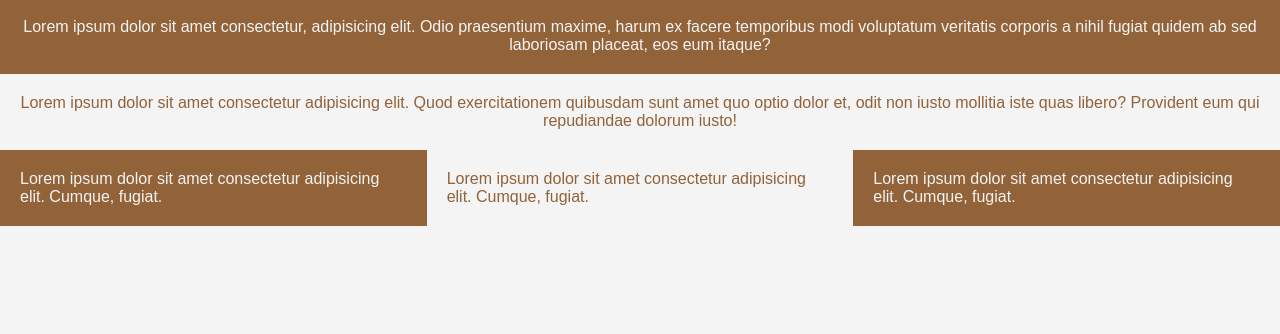
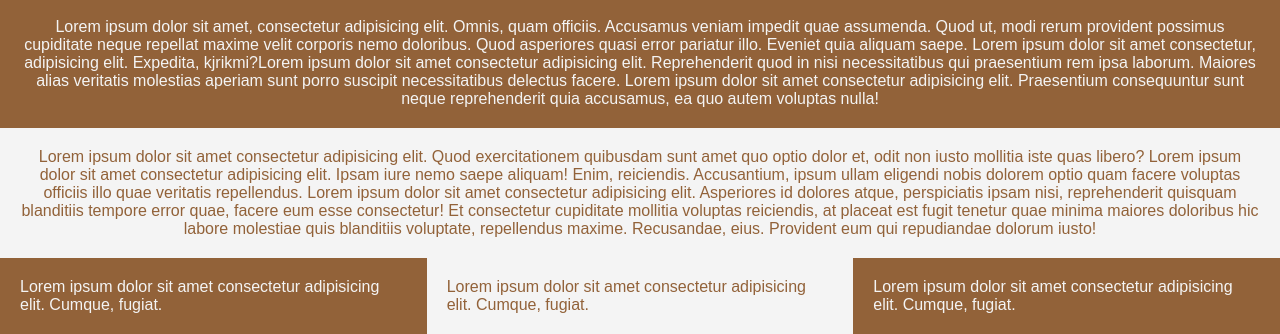
Before and after one commit to vimlnk/Work-with-branches, a plain HTML site: page index.html in a window 1280 px wide. Shown: the part 792-1126 px from the top of the page. Before the commit the page ends 1018 px from the top, so only its background shows below. Drawn offline with Linux system fonts and the light colour scheme.

Commit message:
Change of content

```diff
--- a/index.html
+++ b/index.html
@@ -16,10 +16,10 @@
 
   <main>
     <p id="read-more" class="dark-background">
-      Lorem ipsum dolor sit amet consectetur, adipisicing elit. Odio praesentium maxime, harum ex facere temporibus modi voluptatum veritatis corporis a nihil fugiat quidem ab sed laboriosam placeat, eos eum itaque?
+     Lorem ipsum dolor sit amet, consectetur adipisicing elit. Omnis, quam officiis. Accusamus veniam impedit quae assumenda. Quod ut, modi rerum provident possimus cupiditate neque repellat maxime velit corporis nemo doloribus. Quod asperiores quasi error pariatur illo. Eveniet quia aliquam saepe. Lorem ipsum dolor sit amet consectetur, adipisicing elit. Expedita, kjrikmi?Lorem ipsum dolor sit amet consectetur adipisicing elit. Reprehenderit quod in nisi necessitatibus qui praesentium rem ipsa laborum. Maiores alias veritatis molestias aperiam sunt porro suscipit necessitatibus delectus facere. Lorem ipsum dolor sit amet consectetur adipisicing elit. Praesentium consequuntur sunt neque reprehenderit quia accusamus, ea quo autem voluptas nulla!
    </p>
     <p class="light-background">
-      Lorem ipsum dolor sit amet consectetur adipisicing elit. Quod exercitationem quibusdam sunt amet quo optio dolor et, odit non iusto mollitia iste quas libero? Provident eum qui repudiandae dolorum iusto!
+      Lorem ipsum dolor sit amet consectetur adipisicing elit. Quod exercitationem quibusdam sunt amet quo optio dolor et, odit non iusto mollitia iste quas libero? Lorem ipsum dolor sit amet consectetur adipisicing elit. Ipsam iure nemo saepe aliquam! Enim, reiciendis. Accusantium, ipsum ullam eligendi nobis dolorem optio quam facere voluptas officiis illo quae veritatis repellendus. Lorem ipsum dolor sit amet consectetur adipisicing elit. Asperiores id dolores atque, perspiciatis ipsam nisi, reprehenderit quisquam blanditiis tempore error quae, facere eum esse consectetur! Et consectetur cupiditate mollitia voluptas reiciendis, at placeat est fugit tenetur quae minima maiores doloribus hic labore molestiae quis blanditiis voluptate, repellendus maxime. Recusandae, eius. Provident eum qui repudiandae dolorum iusto!
     </p>
   </main>
 
```
